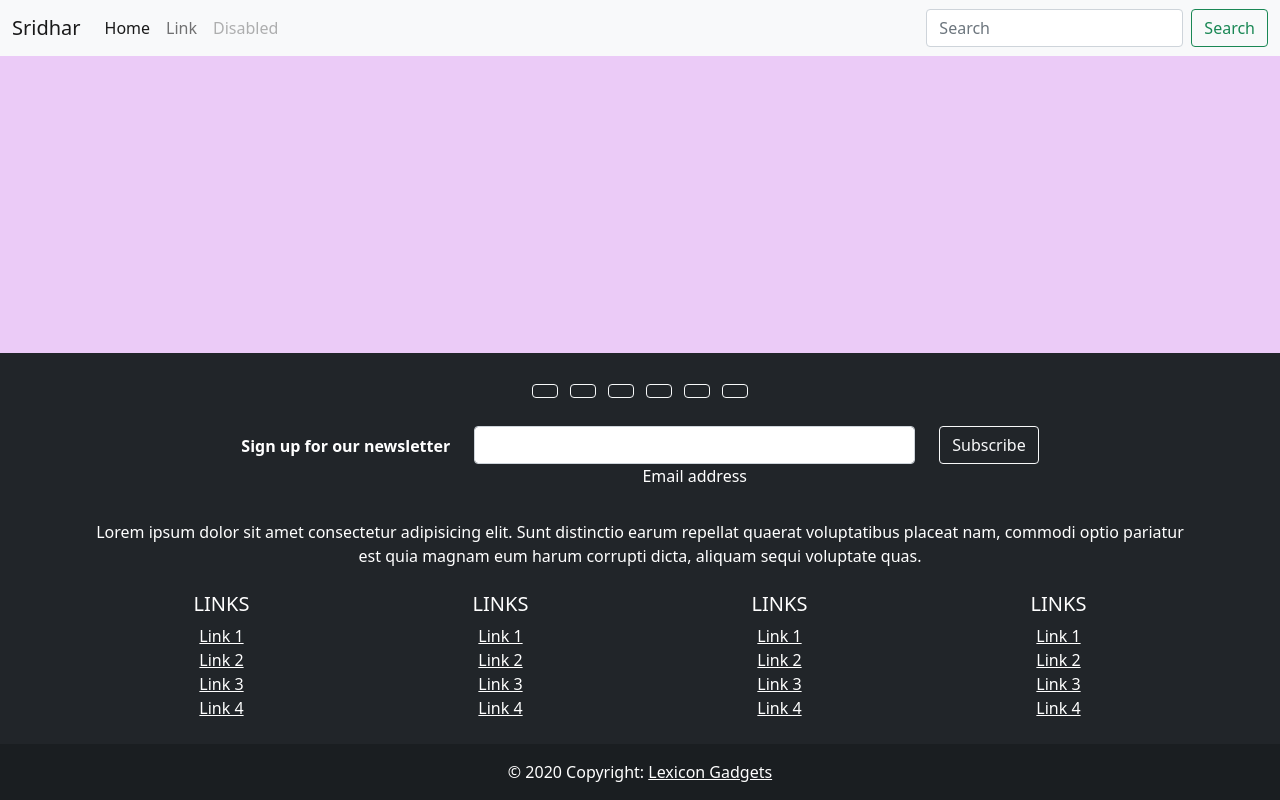
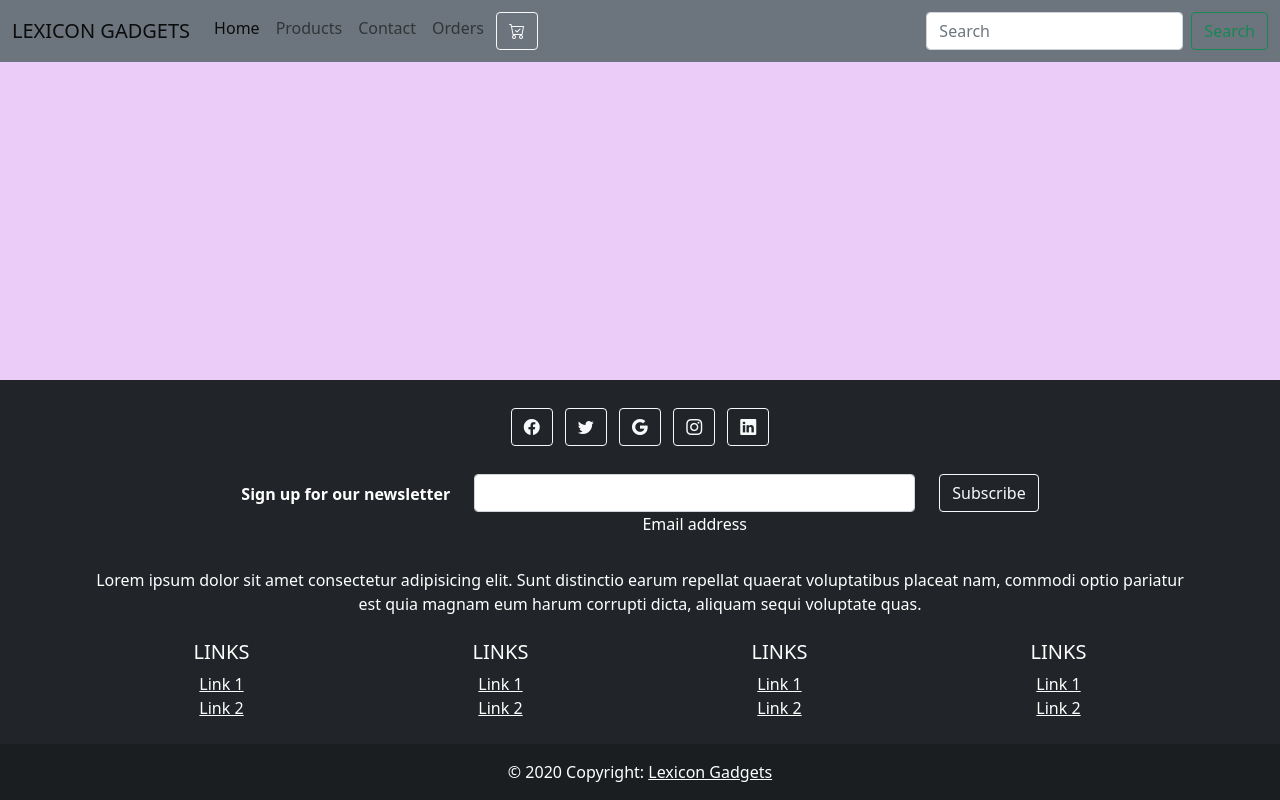
Before and after one commit to likithavenkatesh31/Lexicon_Gadgets, a Django app: page / in a window 1280 px wide. Run offline with Django 4.2, Linux system fonts and the light colour scheme; some libraries are stand-ins or nearby versions.

Commit message:
fixed cart in navbar

```diff
--- a/lexicon_gadgets/static/css/index.css
+++ b/lexicon_gadgets/static/css/index.css
@@ -7,7 +7,6 @@ footer {
   left: 0;
   bottom: 0;
   width: 100%;
-  background-color: red;
   color: white;
   text-align: center;
 }
--- a/lexicon_gadgets/templates/lexicon_app/index.html
+++ b/lexicon_gadgets/templates/lexicon_app/index.html
@@ -27,9 +27,10 @@
     <link rel="stylesheet" href="{% static 'css/index.css' %}" />
   </head>
   <body>
-    <nav class="navbar navbar-expand-lg navbar-light bg-light">
+    {% comment %} <nav class="navbar navbar-dark bg-dark"> {% endcomment %}
+    <nav class="navbar navbar-expand-lg navbar-light bg-secondary " >
       <div class="container-fluid">
-        <a class="navbar-brand" href="#">Sridhar</a>
+        <a class="navbar-brand" href="#">LEXICON GADGETS</a>
         <button
           class="navbar-toggler"
           type="button"
@@ -47,18 +48,21 @@
               <a class="nav-link active" aria-current="page" href="#">Home</a>
             </li>
             <li class="nav-item">
-              <a class="nav-link" href="#">Link</a>
+              <a class="nav-link" href="#">Products</a>
             </li>
-
             <li class="nav-item">
-              <a
-                class="nav-link disabled"
-                href="#"
-                tabindex="-1"
-                aria-disabled="true"
-                >Disabled</a
-              >
+              <a class="nav-link" href="#">Contact</a>
             </li>
+            <li class="nav-item">
+              <a class="nav-link" href="#">Orders</a>
+            </li>
+            <a
+              class="btn btn-outline-light btn-floating m-1"
+              href="#!"
+              role="button"
+            >
+              <i class="bi bi-cart-check"></i
+            ></a>
           </ul>
           <form class="d-flex">
             <input
@@ -86,7 +90,7 @@
             class="btn btn-outline-light btn-floating m-1"
             href="#!"
             role="button"
-            ><i class="fab fa-facebook-f"></i
+            ><i class="bi bi-facebook"></i
           ></a>
 
           <!-- Twitter -->
@@ -94,7 +98,7 @@
             class="btn btn-outline-light btn-floating m-1"
             href="#!"
             role="button"
-            ><i class="fab fa-twitter"></i
+            ><i class="bi bi-twitter"></i
           ></a>
 
           <!-- Google -->
@@ -102,7 +106,7 @@
             class="btn btn-outline-light btn-floating m-1"
             href="#!"
             role="button"
-            ><i class="fab fa-google"></i
+            ><i class="bi bi-google"></i
           ></a>
 
           <!-- Instagram -->
@@ -110,7 +114,8 @@
             class="btn btn-outline-light btn-floating m-1"
             href="#!"
             role="button"
-            ><i class="fab fa-instagram"></i
+          >
+            <i class="bi bi-instagram"></i
           ></a>
 
           <!-- Linkedin -->
@@ -118,15 +123,7 @@
             class="btn btn-outline-light btn-floating m-1"
             href="#!"
             role="button"
-            ><i class="fab fa-linkedin-in"></i
-          ></a>
-
-          <!-- Github -->
-          <a
-            class="btn btn-outline-light btn-floating m-1"
-            href="#!"
-            role="button"
-            ><i class="fab fa-github"></i
+            ><i class="bi bi-linkedin"></i
           ></a>
         </section>
         <!-- Section: Social media -->
@@ -200,11 +197,20 @@
                 <li>
                   <a href="#!" class="text-white">Link 2</a>
                 </li>
+              </ul>
+            </div>
+            <!--Grid column-->
+
+            <!--Grid column-->
+            <div class="col-lg-3 col-md-6 mb-4 mb-md-0">
+              <h5 class="text-uppercase">Links</h5>
+
+              <ul class="list-unstyled mb-0">
                 <li>
-                  <a href="#!" class="text-white">Link 3</a>
+                  <a href="#!" class="text-white">Link 1</a>
                 </li>
                 <li>
-                  <a href="#!" class="text-white">Link 4</a>
+                  <a href="#!" class="text-white">Link 2</a>
                 </li>
               </ul>
             </div>
@@ -221,12 +227,6 @@
                 <li>
                   <a href="#!" class="text-white">Link 2</a>
                 </li>
-                <li>
-                  <a href="#!" class="text-white">Link 3</a>
-                </li>
-                <li>
-                  <a href="#!" class="text-white">Link 4</a>
-                </li>
               </ul>
             </div>
             <!--Grid column-->
@@ -241,33 +241,6 @@
                 </li>
                 <li>
                   <a href="#!" class="text-white">Link 2</a>
-                </li>
-                <li>
-                  <a href="#!" class="text-white">Link 3</a>
-                </li>
-                <li>
-                  <a href="#!" class="text-white">Link 4</a>
-                </li>
-              </ul>
-            </div>
-            <!--Grid column-->
-
-            <!--Grid column-->
-            <div class="col-lg-3 col-md-6 mb-4 mb-md-0">
-              <h5 class="text-uppercase">Links</h5>
-
-              <ul class="list-unstyled mb-0">
-                <li>
-                  <a href="#!" class="text-white">Link 1</a>
-                </li>
-                <li>
-                  <a href="#!" class="text-white">Link 2</a>
-                </li>
-                <li>
-                  <a href="#!" class="text-white">Link 3</a>
-                </li>
-                <li>
-                  <a href="#!" class="text-white">Link 4</a>
                 </li>
               </ul>
             </div>
```
